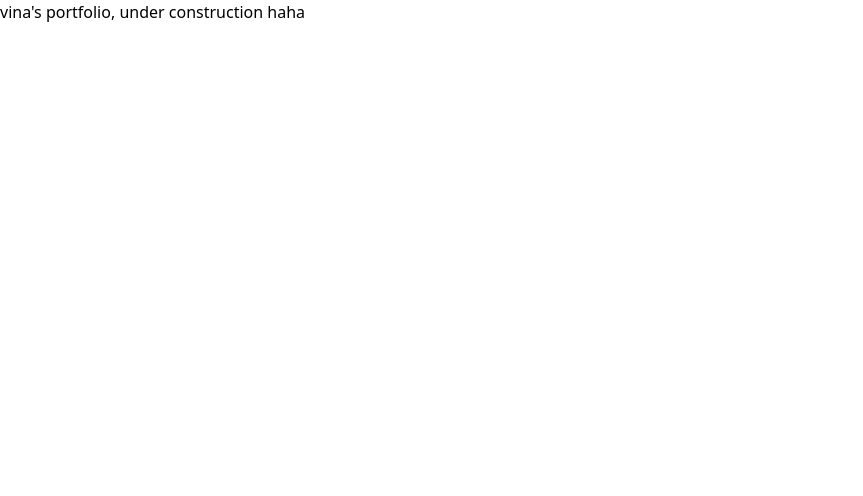
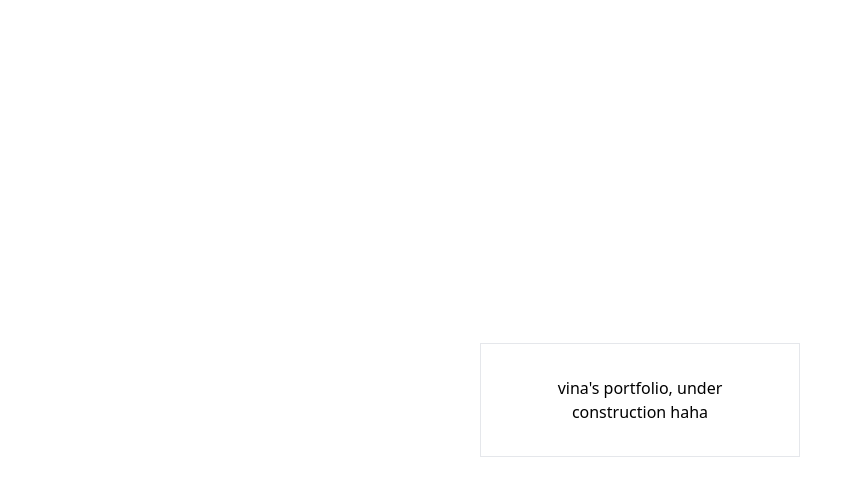
Before and after one commit to vle04/my-portfolio, a Next.js app: page / in a window 1280 px wide. Shown: the top 496 px of the page, without its empty margins (0-863 px from the left). Built offline with nearby package versions, Linux system fonts and the light colour scheme.

Commit message:
created profile card component

```diff
--- /dev/null
+++ b/src/app/components/ProfileCard.tsx
@@ -0,0 +1,16 @@
+'use client';
+
+import { useState } from "react";
+
+export default function ProfileCard() {
+    // state for the profile image
+    const [isHovered, setIsHovered] = useState(false);
+
+    return (
+        <div
+            className="bg-white border border-gray-200 max-w-xs text-center p-8"
+        >
+            vina&apos;s portfolio, under construction haha
+        </div>
+    );
+}
--- a/src/app/page.tsx
+++ b/src/app/page.tsx
@@ -1,9 +1,9 @@
-// import Image from "next/image";
+import ProfileCard from "./components/ProfileCard";
 
 export default function Home() {
   return (
-    <div>
-      vina&apos;s portfolio, under construction haha
-    </div>
+    <main className="flex min-h-screen items-center justify-center bg-white">
+      <ProfileCard/>
+    </main>
   );
 }
```
Also changed, not shown: package.json (+7 -6 lines), public/profile.png (added), 1 other file (tests, documents, lock files or other folders).
